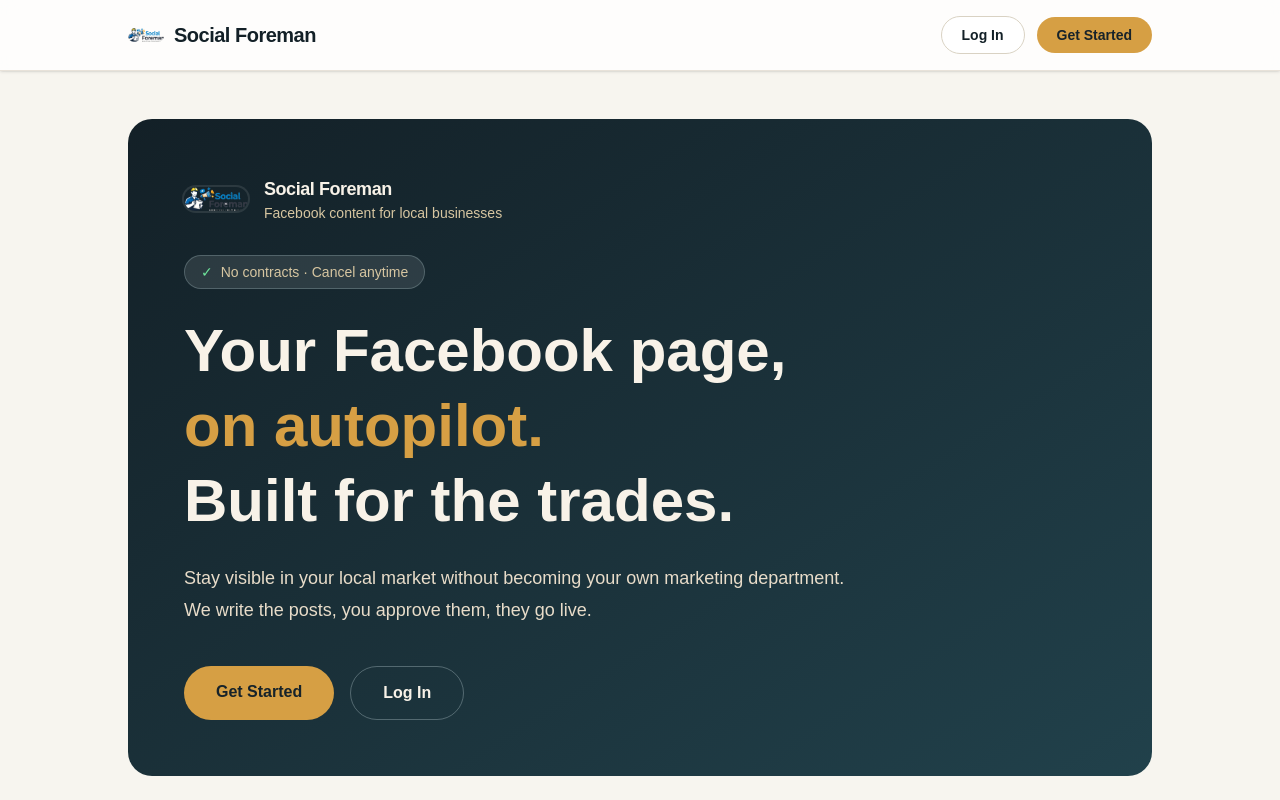
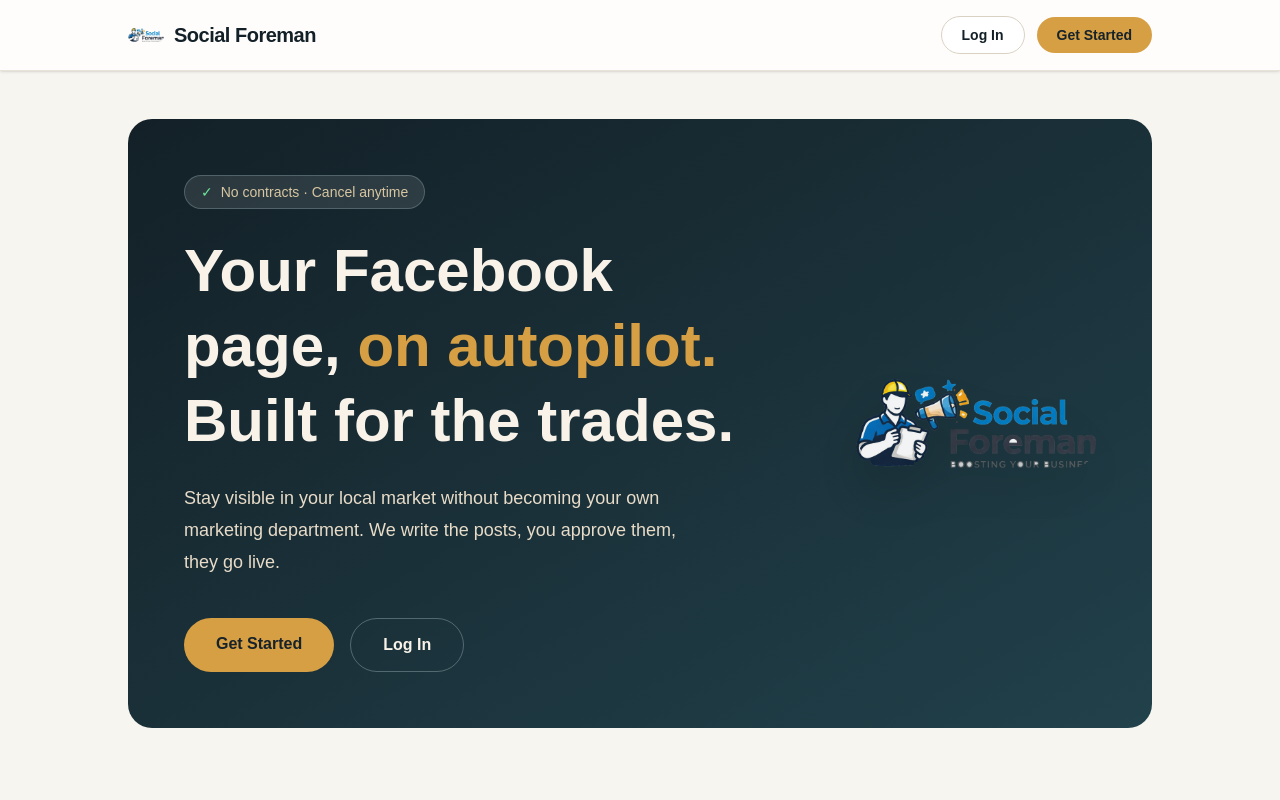
Before and after one commit to Spyders0311/Social-Foreman, a Next.js app: page / in a window 1280 px wide. Shown: the top 800 px of the page. Built offline with nearby package versions, Linux system fonts and the light colour scheme; no server answers.

Commit message:
feat: hero split-layout with large logo on right, CTAs in left column

```diff
--- a/app/page.tsx
+++ b/app/page.tsx
@@ -66,30 +66,19 @@ export default function Home() {
 
         {/* Hero */}
         <section className="animate-fade-slide-up rounded-3xl bg-gradient-to-br from-[#132027] to-[#21414b] p-8 text-[#f8f2e8] sm:p-14">
-          {/* Logo lockup */}
-          <div className="mb-8 flex items-center gap-4">
-            <Image
-              src="/social-foreman-logo.png"
-              alt="Social Foreman"
-              width={64}
-              height={64}
-              className="rounded-xl ring-2 ring-white/10"
-            />
-            <div>
-              <p className="text-lg font-bold tracking-tight text-[#f8f2e8]">Social Foreman</p>
-              <p className="text-sm text-[#d7c6a1]">Facebook content for local businesses</p>
-            </div>
-          </div>
+          <div className="flex flex-col gap-10 lg:flex-row lg:items-center lg:justify-between">
+            {/* Left: copy */}
+            <div className="flex-1">
               <div className="inline-flex items-center gap-2 rounded-full border border-[#8ba0a6]/40 bg-white/10 px-4 py-1.5 text-sm text-[#d7c6a1]">
                 <span className="text-[#6ee59b]">✓</span>
                 No contracts · Cancel anytime
               </div>
-          <h1 className="mt-6 max-w-4xl text-4xl font-bold leading-tight sm:text-5xl lg:text-6xl">
+              <h1 className="mt-6 max-w-xl text-4xl font-bold leading-tight sm:text-5xl lg:text-6xl">
                 Your Facebook page, <span className="text-[#d69f44] whitespace-nowrap">on autopilot.</span>
                 <br />
                 Built for the trades.
               </h1>
-          <p className="mt-6 max-w-2xl text-lg leading-8 text-[#e8dcc9]">
+              <p className="mt-6 max-w-lg text-lg leading-8 text-[#e8dcc9]">
                 Stay visible in your local market without becoming your own marketing
                 department. We write the posts, you approve them, they go live.
               </p>
@@ -106,6 +95,19 @@ export default function Home() {
                 >
                   Log In
                 </a>
+              </div>
+            </div>
+            {/* Right: logo */}
+            <div className="flex shrink-0 items-center justify-center lg:justify-end">
+              <Image
+                src="/social-foreman-logo.png"
+                alt="Social Foreman"
+                width={240}
+                height={240}
+                className="rounded-3xl opacity-95 drop-shadow-2xl"
+                priority
+              />
+            </div>
           </div>
         </section>
 
```
Lines whose indentation alone changed are shown as unchanged.
